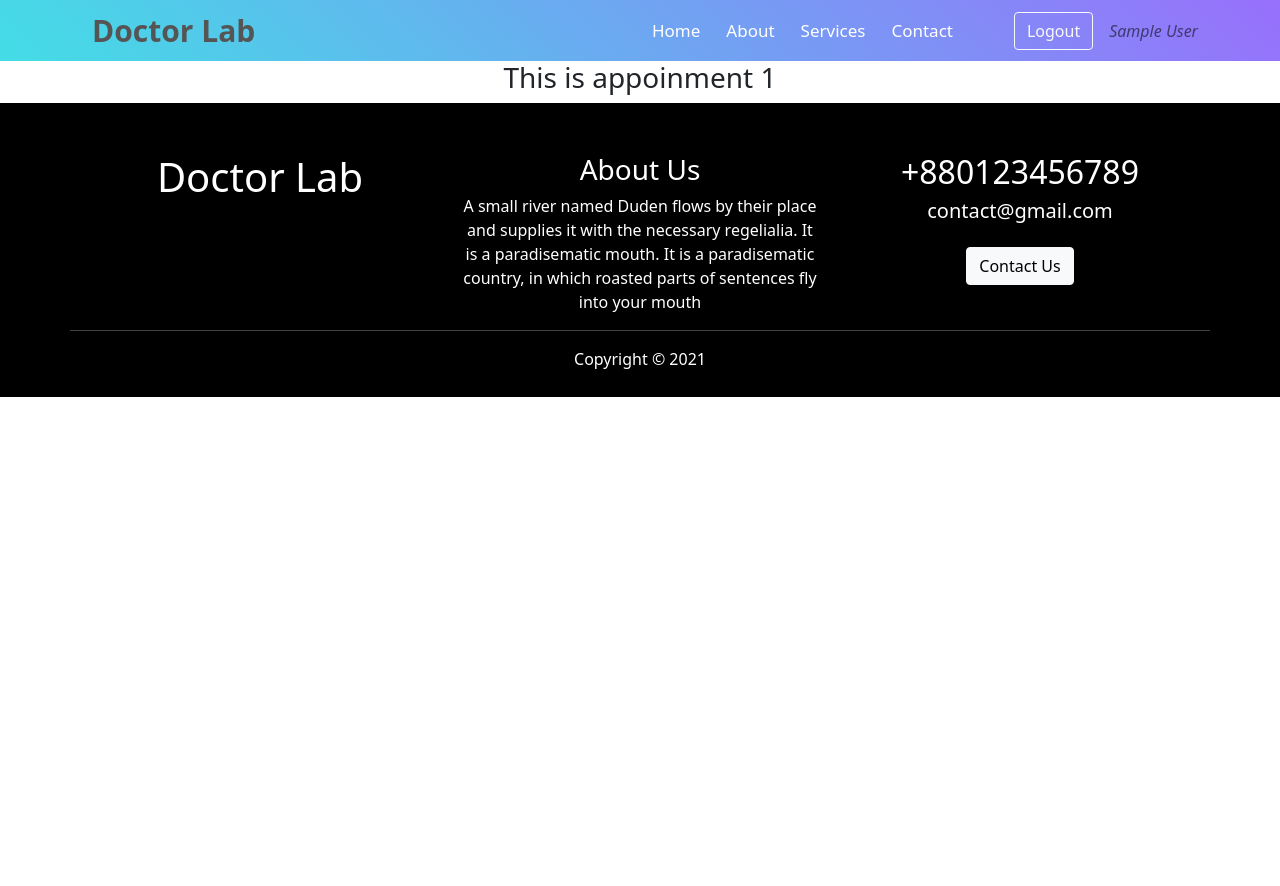
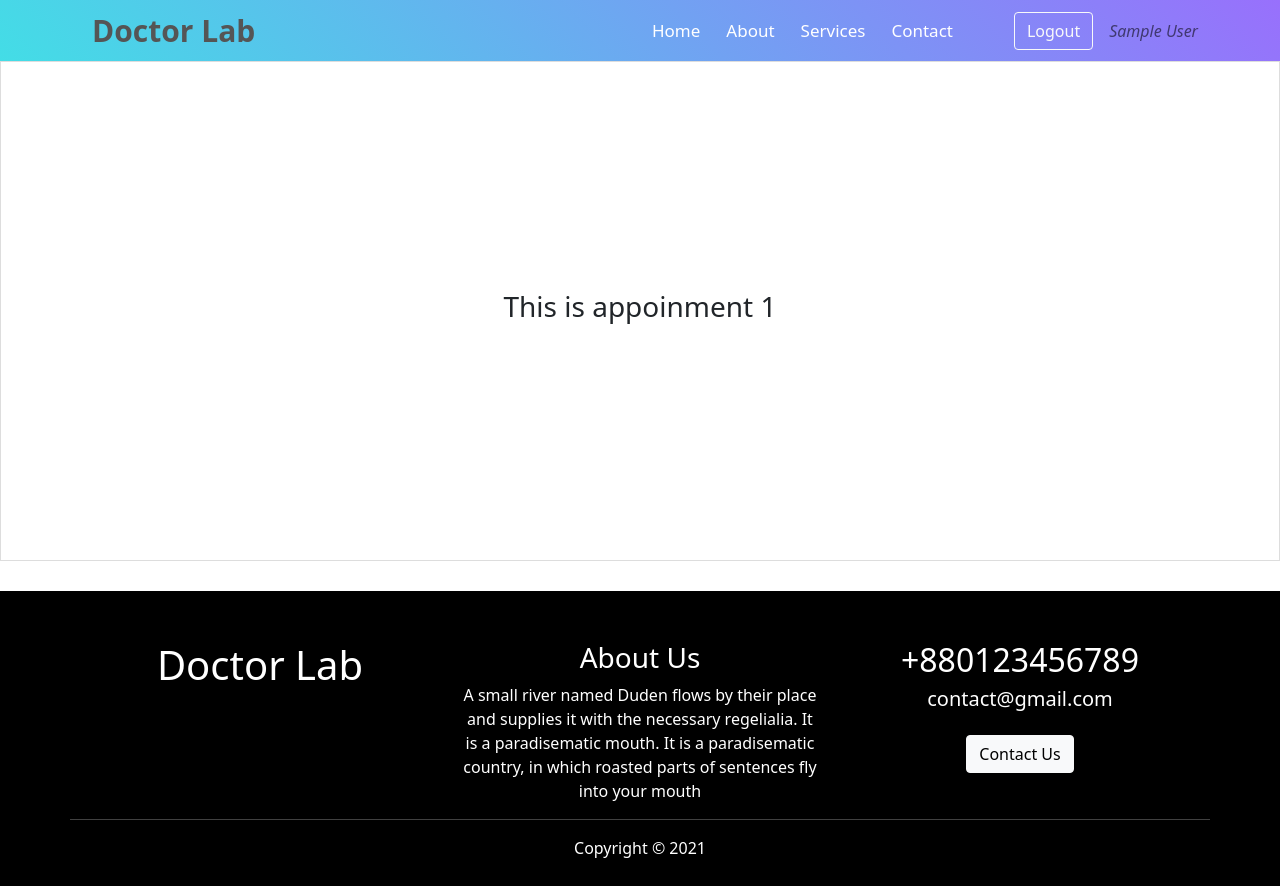
Before and after one commit to Amdadul-Sikder/Doctor-Lab-Healthcare, a React (Create React App) app: page /appoinment/1 in a window 1280 px wide. Before the commit the page ends 800 px from the top, so only its background shows below. Built offline with nearby package versions, Linux system fonts and the light colour scheme; no server answers; sample sign-in values are in the browser's storage.

Commit message:
firebase hosting reload solve

```diff
--- a/src/pages/Home/Appoinment/Appoinment.css
+++ b/src/pages/Home/Appoinment/Appoinment.css
@@ -0,0 +1,5 @@
+.single-service{
+    height: 500px;
+    align-items: center;
+    justify-content: center;
+}
--- a/src/pages/Home/Appoinment/Appoinment.js
+++ b/src/pages/Home/Appoinment/Appoinment.js
@@ -1,5 +1,6 @@
 import React, { useEffect, useState } from 'react';
 import { useParams } from 'react-router';
+import "./Appoinment.css"
 
 const Appoinment = () => {
     const { serviceId } = useParams();
@@ -22,7 +23,7 @@ const Appoinment = () => {
     }, [services])
 
     return (
-        <div>
+        <div className="single-service d-flex">
             <h3>This is appoinment {serviceId}</h3>
             {/* <h3>This is  {appoinment?.name}</h3> */}
 
```
